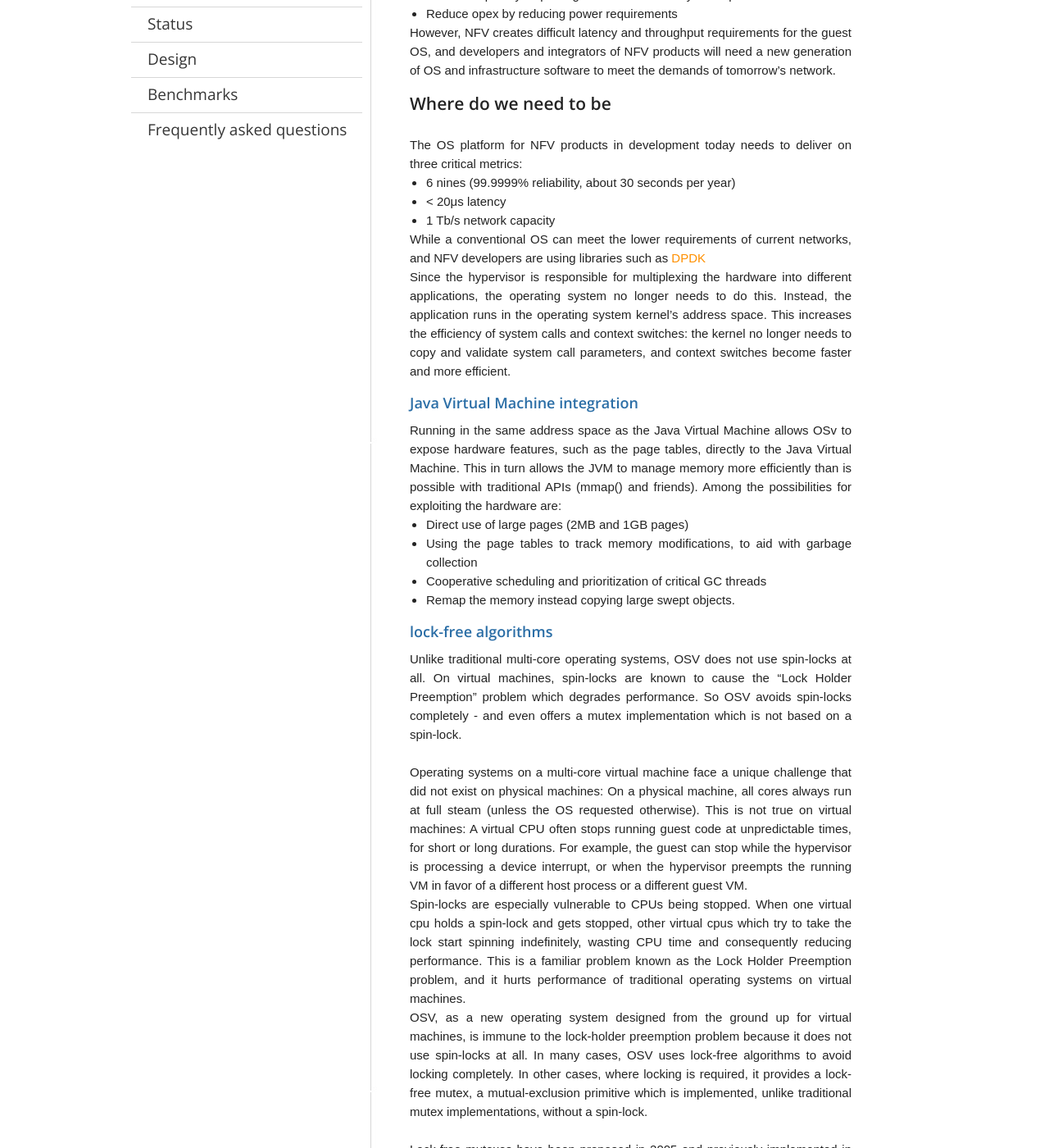
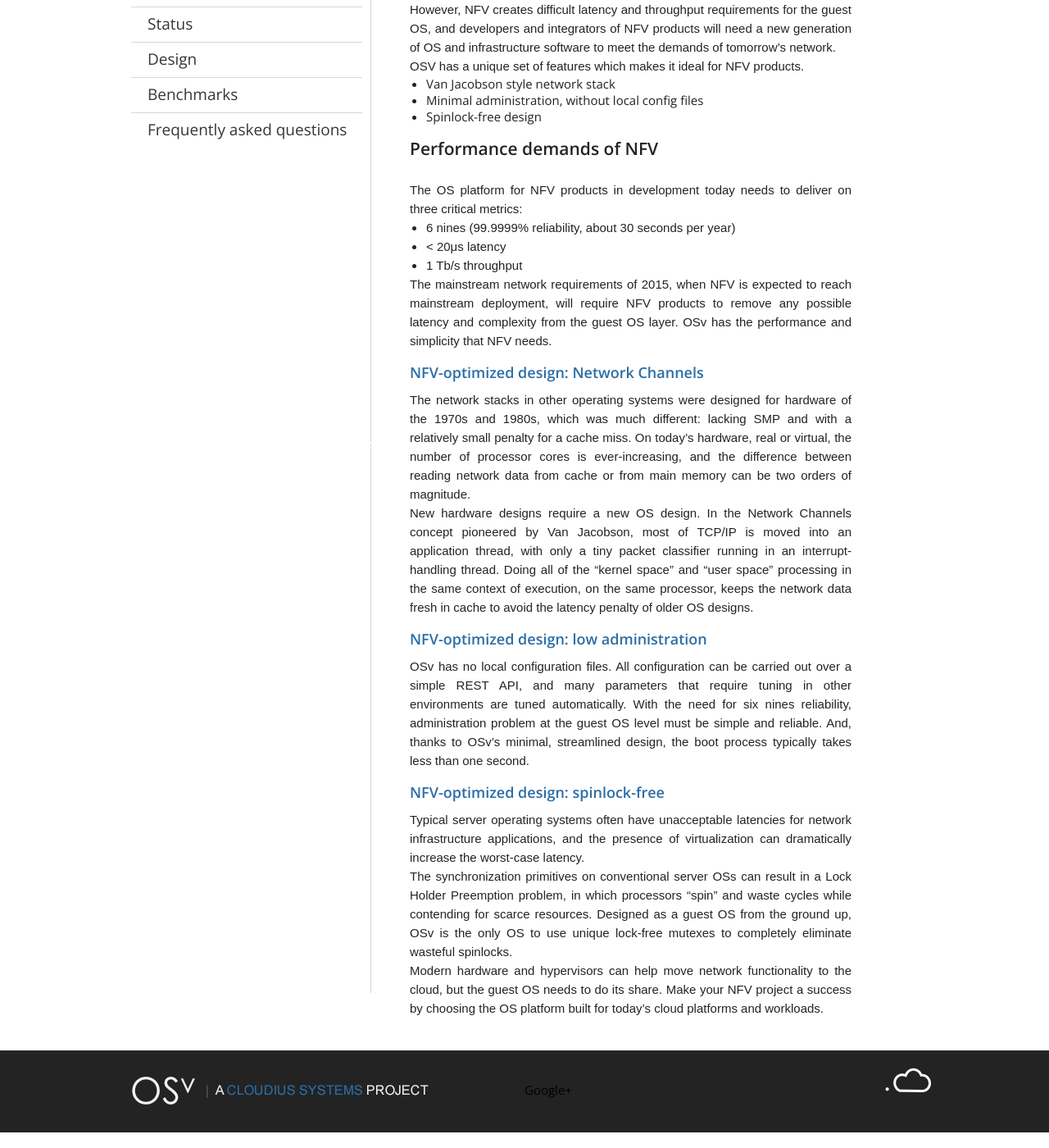
Before and after one commit to osv-io/osv-io.github.io, a Jekyll site: the page built from _posts/learn/0000-12-01-nfv.md, in a window 1280 px wide and 1400 px high, scrolled down 371 px. Shown: the whole window at 82% size. Built offline with Jekyll 4.4.1, drawn with Linux system fonts in a browser that asks for light colours; some of the changed text lies outside the part shown.

Commit message:
Fix NFV article
Replace draft version with actual version.

Signed-off-by: Don Marti <dmarti@cloudius-systems.com>

```diff
--- a/_posts/learn/0000-12-01-nfv.md
+++ b/_posts/learn/0000-12-01-nfv.md
@@ -1,26 +1,32 @@
 ---
 layout: nav
-title: Network Functions Virtualization
+title: NFV-optimized OS
 category: learn
 show_heading: yes
 nav: learn
 ---
 
-## The NFV market creates extreme challenges for the OS
+## NFV projects: extreme challenges for the guest OS
 
-Network Function Virtualization (NFV) is the process of replacing dedicated network devices with virtual machines.  Both enterprise network managers and network operators are adopting NFV for several compelling reasons
+Network Function Virtualization (NFV) is the process of replacing dedicated network devices with virtual machines.  Enterprise network managers and network operators are adopting NFV for several compelling reasons.
 
 - Reduce time to deploy and operator agility
 
-- Reduce capex by displacing hardware and costly rack space
+- Reduce capex by eliminating dedicated hardware
 
 - Reduce opex by reducing power requirements
 
 However, NFV creates difficult latency and throughput requirements for the guest OS, and developers and integrators of NFV products will need a new generation of OS and infrastructure software to meet the demands of tomorrow's network.
 
+OSV has a unique set of features which makes it ideal for NFV products.
+
+* Van Jacobson style network stack
+* Minimal administration, without local config files
+* Spinlock-free design
+
 <!--more-->
 
-## Where do we need to be
+## Performance demands of NFV
 
 The OS platform for NFV products in development today needs to deliver on three critical metrics:
 
@@ -28,57 +34,24 @@ The OS platform for NFV products in development today needs to deliver on three
 
 - < 20&mu;s latency
 
-- 1 Tb/s network capacity
+- 1 Tb/s throughput
 
-While a conventional OS can meet the lower requirements of current networks, and NFV developers are using libraries such as [DPDK](http://dpdk.org/)
+The mainstream network requirements of 2015, when NFV is expected to reach mainstream deployment, will require NFV products to remove any possible latency and complexity from the guest OS layer.  OSv has the performance and simplicity that NFV needs.
 
+### NFV-optimized design: Network Channels
 
-Since the hypervisor is responsible for multiplexing the hardware into different applications, the operating system no longer needs to do this. Instead, the application runs in the operating system kernel’s address space. This increases the efficiency of system calls and context switches: the kernel no longer needs to copy and validate system call parameters, and context switches become faster and more efficient.
+The network stacks in other operating systems were designed for hardware of the 1970s and 1980s, which was much different: lacking SMP and with a relatively small penalty for a cache miss.  On today's hardware, real or virtual, the number of processor cores is ever-increasing, and the difference between reading network data from cache or from main memory can be two orders of magnitude.
 
-### Java Virtual Machine integration
+New hardware designs require a new OS design.  In the Network Channels concept pioneered by Van Jacobson, most of TCP/IP is moved into an application thread, with only a tiny packet classifier running in an interrupt-handling thread.  Doing all of the "kernel space" and "user space" processing in the same context of execution, on the same processor, keeps the network data fresh in cache to avoid the latency penalty of older OS designs.
 
-Running in the same address space as the Java Virtual Machine allows OSv to expose hardware features, such as the page tables, directly to the Java Virtual Machine. This in turn allows the JVM to manage memory more efficiently than is possible with traditional APIs (mmap() and friends). Among the possibilities for exploiting the hardware are:
+### NFV-optimized design: low administration
 
-- Direct use of large pages (2MB and 1GB pages)
+OSv has no local configuration files.  All configuration can be carried out over a simple REST API, and many parameters that require tuning in other environments are tuned automatically.  With the need for six nines reliability, administration problem at the guest OS level must be simple and reliable.  And, thanks to OSv's minimal, streamlined design, the boot process typically takes less than one second.
 
-- Using the page tables to track memory modifications, to aid with garbage collection
+### NFV-optimized design: spinlock-free
 
-- Cooperative scheduling and prioritization of critical GC threads
+Typical server operating systems often have unacceptable latencies for network infrastructure applications, and the presence of virtualization can dramatically increase the worst-case latency.
 
-- Remap the memory instead copying large swept objects.
+The synchronization primitives on conventional server OSs can result in a Lock Holder Preemption problem, in which processors "spin" and waste cycles while contending for scarce resources.  Designed as a guest OS from the ground up, OSv is the only OS to use unique lock-free mutexes to completely eliminate wasteful spinlocks.
 
-### lock-free algorithms
-
-Unlike traditional multi-core operating systems, OSV does not use spin-locks at all. On virtual machines, spin-locks are known to cause the “Lock Holder Preemption” problem which degrades performance. So OSV avoids spin-locks completely - and even offers a mutex implementation which is not based on a spin-lock.
-
-&nbsp;
-
-Operating systems on a multi-core virtual machine face a unique challenge that did not exist on physical machines: On a physical machine, all cores always run at full steam (unless the OS requested otherwise). This is not true on virtual machines: A virtual CPU often stops running guest code at unpredictable times, for short or long durations. For example, the guest can stop while the hypervisor is processing a device interrupt, or when the hypervisor preempts the running VM in favor of a different host process or a different guest VM.
-
-Spin-locks are especially vulnerable to CPUs being stopped. When one virtual cpu holds a spin-lock and gets stopped, other virtual cpus which try to take the lock start spinning indefinitely, wasting CPU time and consequently reducing performance. This is a familiar problem known as the Lock Holder Preemption problem, and it hurts performance of traditional operating systems on virtual machines.
-
-OSV, as a new operating system designed from the ground up for virtual machines, is immune to the lock-holder preemption problem because it does not use spin-locks at all. In many cases, OSV uses lock-free algorithms to avoid locking completely. In other cases, where locking is required, it provides a lock-free mutex, a mutual-exclusion primitive which is implemented, unlike traditional mutex implementations, without a spin-lock.
-
-&nbsp;
-
-Lock-free mutexes have been proposed in 2005 and previously implemented in the threading library LFthreads, but OSV is the first operating system to use this idea to completely eliminate spin-locks.
-
-### Interrupt handling in threads
-
-OSV does not handle interrupts in a special interrupt context, but rather in ordinary threads. This simplifies the kernel code, and avoids unwanted spin-locks. Performance is not degraded because of efficient context switches.
-
-Traditionally, operating systems have an interrupt context, a special context for processing device interrupts, which is distinct from regular thread context. Code running in interrupt context is more difficult to write. Moreover, since one cannot sleep in interrupt context, spin-locks are traditionally used there to protect data from concurrent access. But as explained above, we wish to avoid spin-locks completely.
-
-Our solution is to handle device interrupts in interrupt-handling threads. These are just normal, ordinary, threads. In the interrupt context, all we do is wake up the interrupt-handling thread, and when this thread runs it will do the bulk of the interrupt processing work. If the interrupt-handling thread needs locking, it uses a mutex, not a spin-lock.
-
-&nbsp;
-
-For interrupt-handling in threads to be efficient, it’s important that context-switches between threads be as light-weight as possible. OSV indeed focuses on light-weight context switches, and its single address space and single protection domain help achieve that.
-
-### Van Jacobson style network stack
-
-Continuing the theme of avoiding locks and lock contention, OSv is adopts Van Jacobson’s net channels idea, which removes a lot of the overhead in SMP networking stack and increases efficiency. Net channels are not yet in mainline; they will be merged soon.
-
-### State of the art file system
-
-OSv uses the ZFS file system for local storage; a self-healing file system is perfect for the cloud.
+Modern hardware and hypervisors can help move network functionality to the cloud, but the guest OS needs to do its share.  Make your NFV project a success by choosing the OS platform built for today's cloud platforms and workloads.
```
